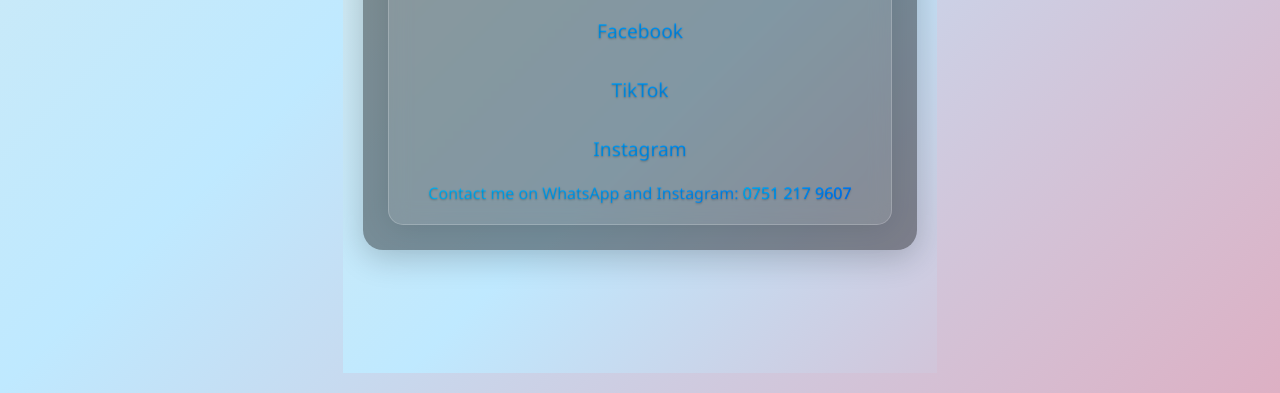
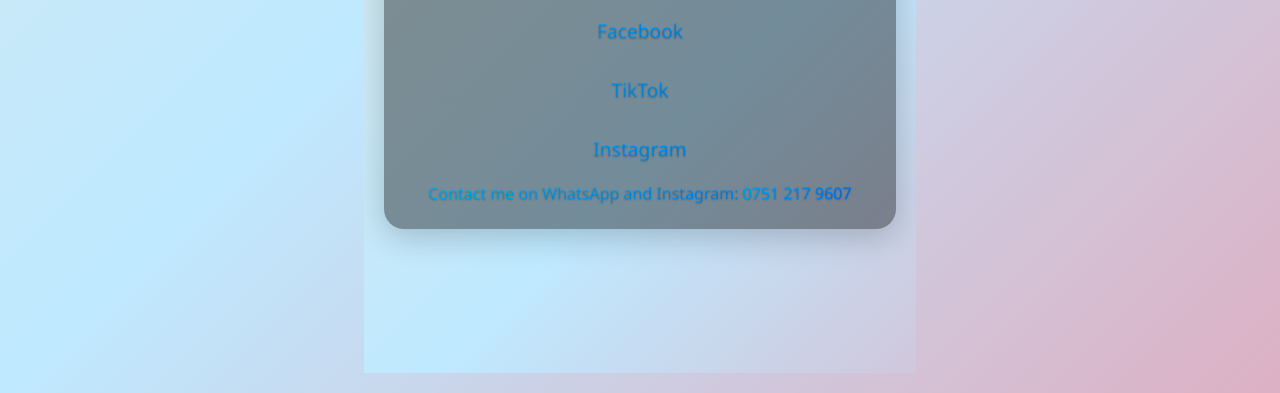
Before and after one commit to Numb5552/just-Speak, a plain HTML site: page index.html in a window 1280 px wide. Shown: the part 407-800 px from the top of the page. Drawn offline with Linux system fonts and the light colour scheme.

Commit message:
Update index.html

```diff
--- a/index.html
+++ b/index.html
@@ -9,7 +9,7 @@
 </head>
 <body>
   <div class="container">
-    <div class="hero">
+
       <div class="content">
         <img src="logo.jpeg" alt="Just Speak Logo" class="logo">
         <h1>Just Speak</h1>
@@ -26,7 +26,7 @@
           <a href="tel:+9647512179607">0751 217 9607</a>
         </p>
       </div>
-    </div>
+
   </div>
 </body>
 </html>
```
